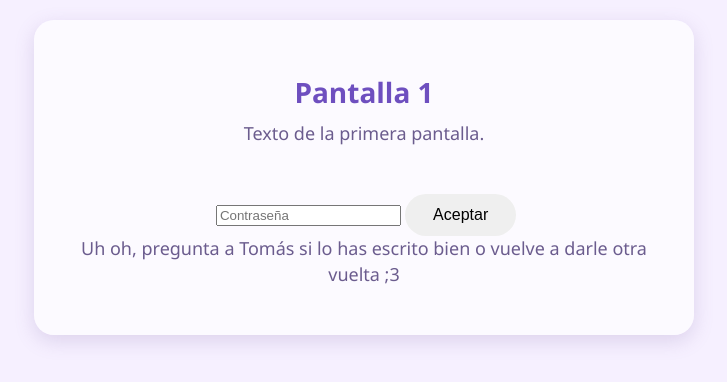
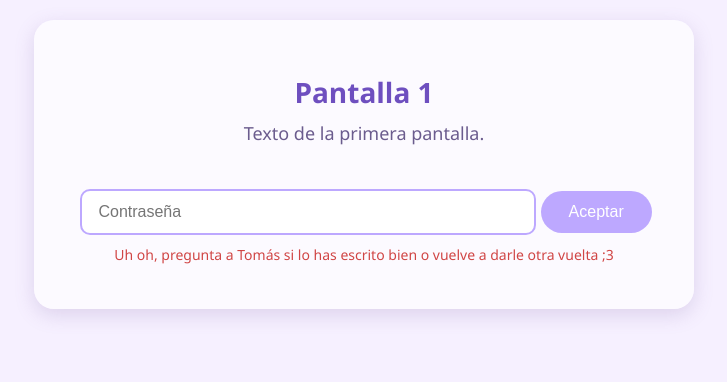
Before and after one commit to TomasArguelles/ProyectoJ, a plain HTML site: page index.html in a window 1280 px wide. Both pictures are taken after a click on the button "Aceptar". Shown: the whole page, without its empty margins (276-1003 px from the left). Drawn offline with Linux system fonts and the light colour scheme.

Commit message:
Update styles.css

```diff
--- a/styles.css
+++ b/styles.css
@@ -37,11 +37,60 @@ img {
   box-shadow: 0 4px 12px rgba(120, 90, 160, 0.15);
 }
 
+input {
+  margin-top: 25px;
+  padding: 12px 16px;
+  font-size: 16px;
+  border: 2px solid #bda8ff;
+  border-radius: 10px;
+  outline: none;
+  width: 70%;
+  transition: border-color .2s;
+}
+
+input:focus {
+  border-color: #a891ff;
+}
+
 button {
-  margin-top: 30px;
+  margin-top: 20px;
   padding: 12px 28px;
   font-size: 16px;
   border: none;
   border-radius: 25px;
   cursor: pointer;
-  backgro
+  background: #bda8ff;
+  color: #fff;
+  transition: transform .15s, background .2s;
+}
+
+button:hover {
+  background: #a891ff;
+  transform: scale(1.03);
+}
+
+button:active {
+  transform: scale(0.98);
+}
+
+.hidden {
+  display: none;
+}
+
+#errorMsg {
+  margin-top: 10px;
+  color: #d04545;
+  font-size: 14px;
+}
+
+.shake {
+  animation: shakeAnim .25s;
+}
+
+@keyframes shakeAnim {
+  0% { transform: translateX(0); }
+  25% { transform: translateX(-6px); }
+  50% { transform: translateX(6px); }
+  75% { transform: translateX(-6px); }
+  100% { transform: translateX(0); }
+}
```
